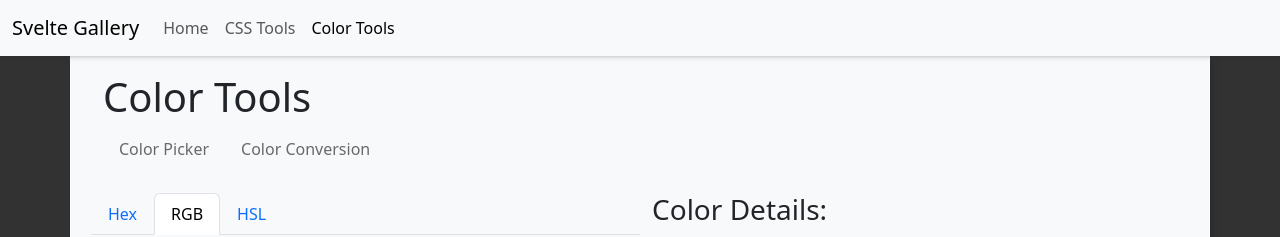
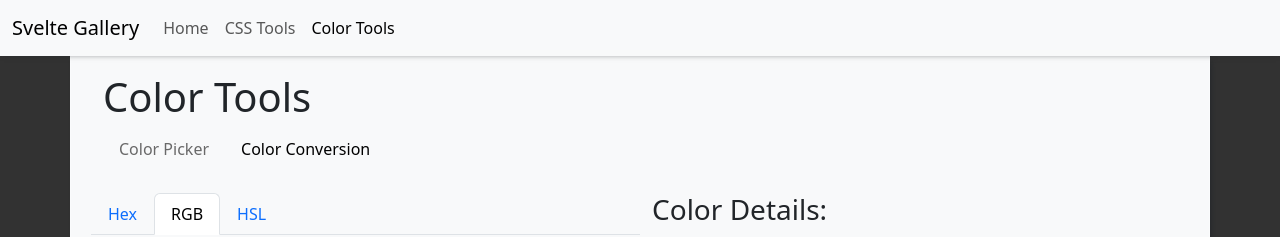
Before and after one commit to smithandrewl/svelte-gallery, a SvelteKit app: page /color/convert/rgb in a window 1280 px wide. Shown: the top 237 px of the page. Built offline with nearby package versions, Linux system fonts and the light colour scheme.

Commit message:
Corrected a bug with the active link.

```diff
--- a/src/routes/color/+layout.svelte
+++ b/src/routes/color/+layout.svelte
@@ -14,7 +14,7 @@
   </a>
 
   <a
-    class:active = {$page.url.pathname === "/color/convert"}
+    class:active = {$page.url.pathname.startsWith("/color/convert")}
     class = "nav-link"
     href = "/color/convert"
     >Color Conversion</a>
```
